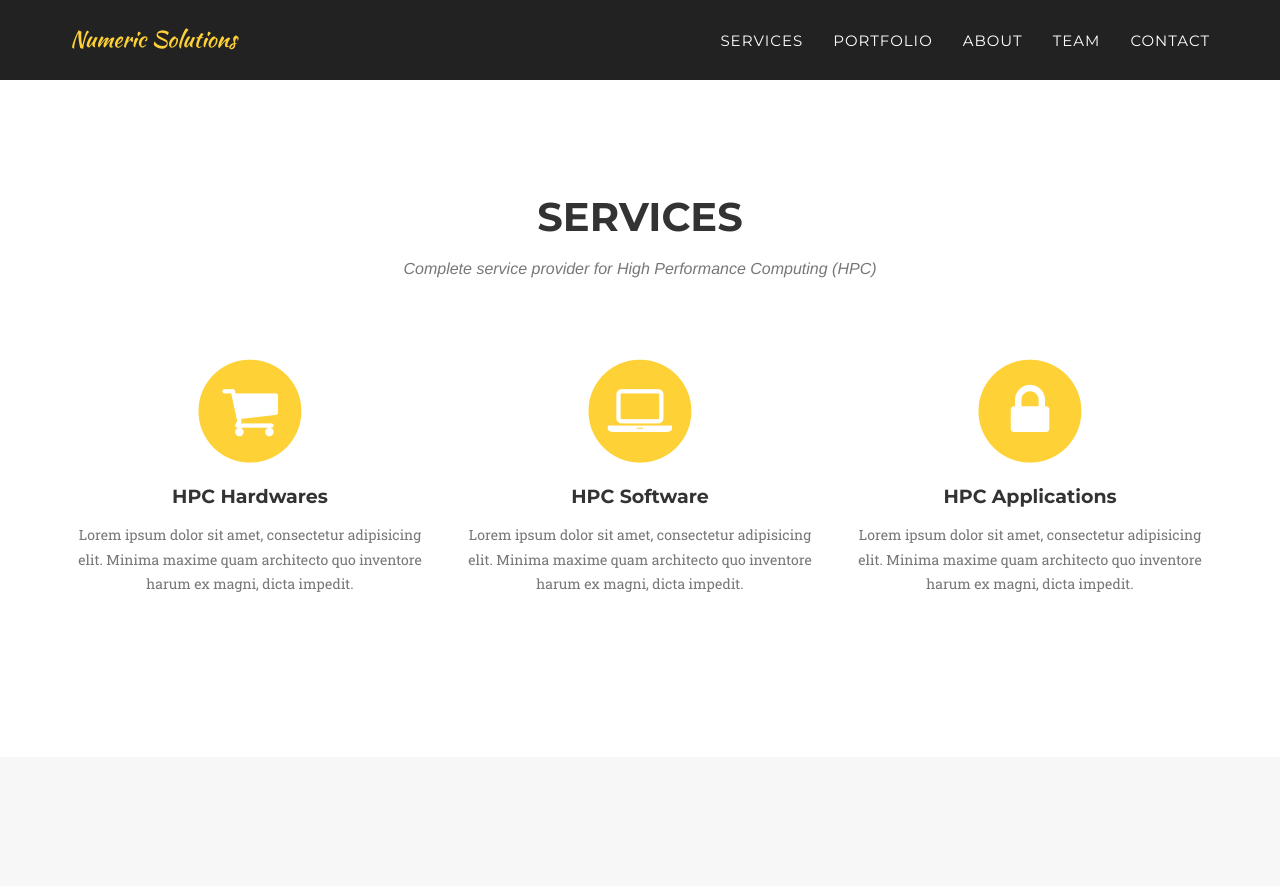
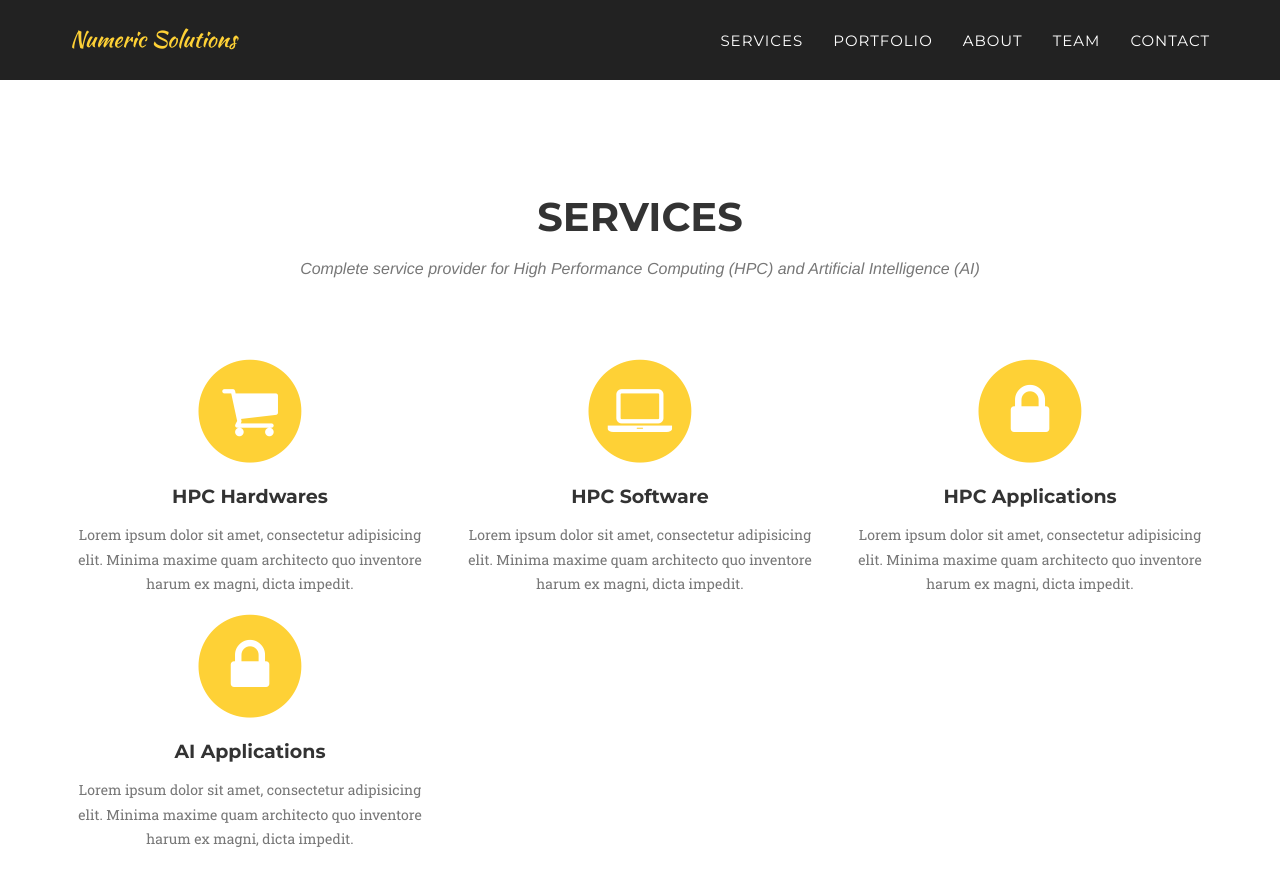
Before and after one commit to cbasu/numericsolutions, a Jekyll site: the page built from index.html, in a window 1280 px wide and 900 px high, scrolled down 713 px. Shown: the top 886 px of the window. Built offline with Jekyll 4.4.1, drawn with Linux system fonts in a browser that asks for light colours; some web fonts are replaced.

Commit message:
Update services.html

```diff
--- a/_includes/services.html
+++ b/_includes/services.html
@@ -4,7 +4,7 @@
             <div class="row">
                 <div class="col-lg-12 text-center">
                     <h2 class="section-heading">Services</h2>
-                    <h3 class="section-subheading text-muted">Complete service provider for High Performance Computing (HPC)</h3>
+                    <h3 class="section-subheading text-muted">Complete service provider for High Performance Computing (HPC) and Artificial Intelligence (AI)</h3>
                 </div>
             </div>
             <div class="row text-center">
@@ -32,6 +32,14 @@
                     <h4 class="service-heading">HPC Applications</h4>
                     <p class="text-muted">Lorem ipsum dolor sit amet, consectetur adipisicing elit. Minima maxime quam architecto quo inventore harum ex magni, dicta impedit.</p>
                 </div>
+                <div class="col-md-4">
+                    <span class="fa-stack fa-4x">
+                        <i class="fa fa-circle fa-stack-2x text-primary"></i>
+                        <i class="fa fa-lock fa-stack-1x fa-inverse"></i>
+                    </span>
+                    <h4 class="service-heading">AI Applications</h4>
+                    <p class="text-muted">Lorem ipsum dolor sit amet, consectetur adipisicing elit. Minima maxime quam architecto quo inventore harum ex magni, dicta impedit.</p>
+                </div>
             </div>
         </div>
     </section>
```
